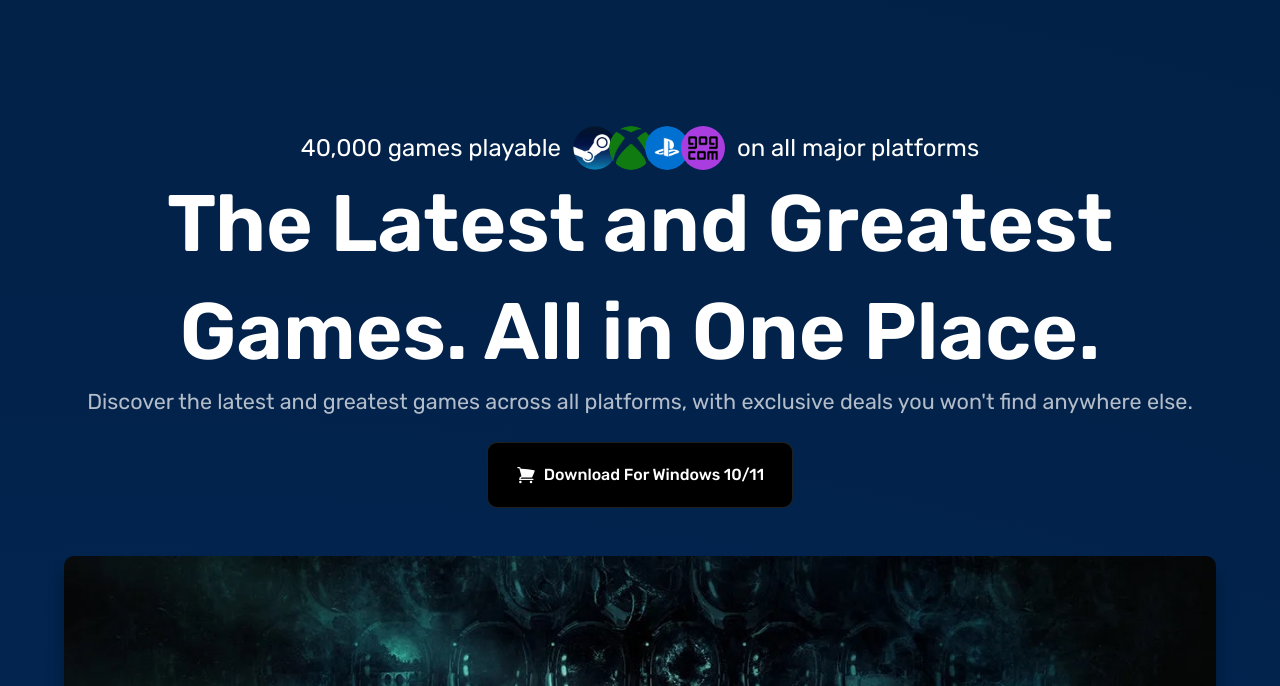
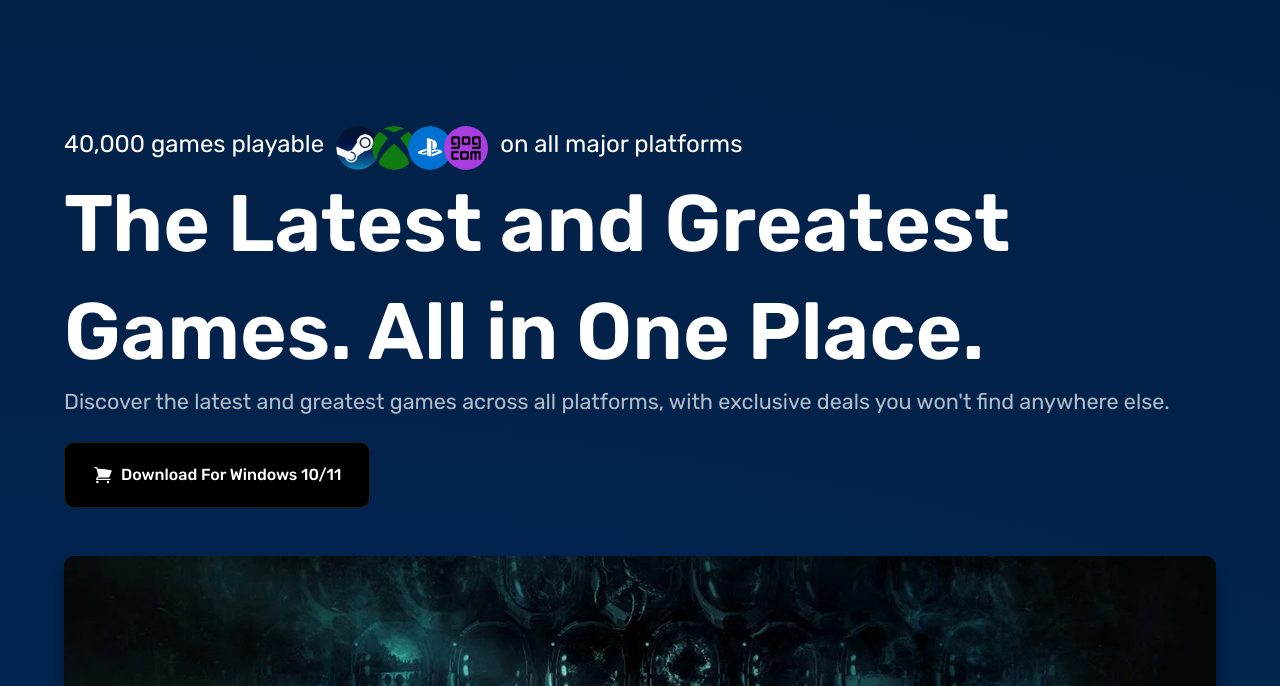
Before and after one commit to rorunsolu/Game-Store, a website built with Vite: page index.html in a window 1280 px wide. Shown: the part 114-800 px from the top of the page. Built offline with nearby package versions, Linux system fonts and the light colour scheme; files whose address does not match are found by name.

Commit message:
header elements uncentered

```diff
--- a/styles/header.scss
+++ b/styles/header.scss
@@ -1,12 +1,10 @@
 .header {
     display: flex;
     flex-direction: column;
-    align-items: center;
-    text-align: center;
 
     &__stat-wrapper {
         display: flex;
-        align-items: center;
+
 
         font-size: 1.5rem;
 
@@ -19,9 +17,11 @@
         }
 
         @media (width < 600px) {
+            display: none;
+
             flex-direction: column;
 
-            margin-bottom: 2rem;
+            margin-bottom: 1rem;
         }
     }
 
```
